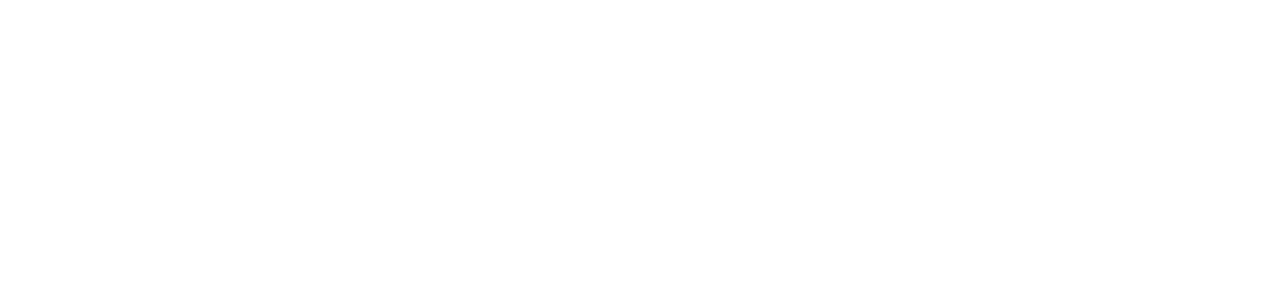
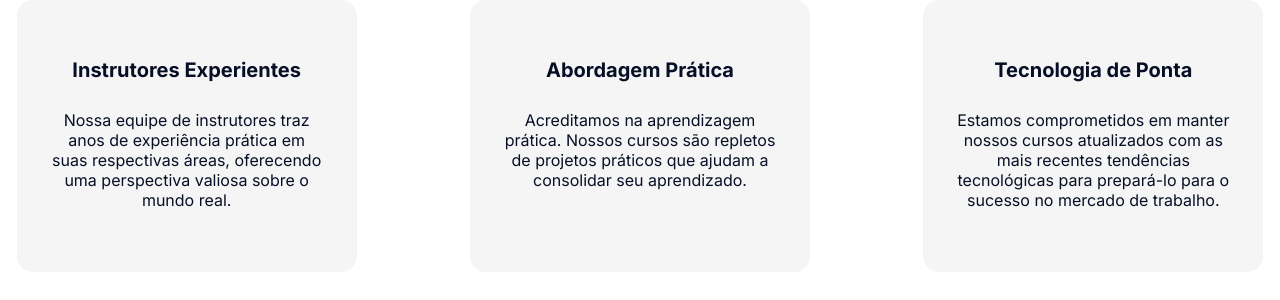
Before and after one commit to MarcosPaulo62/DBCursos-Tech, a React (Create React App) app: page / in a window 1280 px wide. Shown: the top 300 px of the page. Built offline with nearby package versions, Linux system fonts and the light colour scheme.

Commit message:
Ajustes do card

```diff
--- a/src/App.tsx
+++ b/src/App.tsx
@@ -1,6 +1,7 @@
 import { useState } from "react";
 import { ThemeProvider } from "styled-components";
 import { ColorsTheme } from "./styles/global";
+import LandingPageCard from "./components/landing-page-card/LandingPageCard";
 
 function App() {
   const [theme, setTheme] = useState(ColorsTheme);
@@ -8,6 +9,7 @@
   return (
     <ThemeProvider theme={theme}>
       <div className="App"></div>
+      <LandingPageCard />
     </ThemeProvider>
   );
 }
--- a/src/components/landing-page-card/LandingPageCard.tsx
+++ b/src/components/landing-page-card/LandingPageCard.tsx
@@ -1,20 +1,42 @@
-import { StyledSpan, StyledTag, StyledTitle } from "../../styles/typography";
-import { StyledCardContainer } from "./style";
+import { StyledTag, StyledTitle } from "../../styles/typography";
+import { StyledCardContainer, StyledContainerCard } from "./style";
 
 export default function LandingPageCard() {
   return (
+    <StyledContainerCard>
     <StyledCardContainer>
+      <div>
       <StyledTitle className="title" tag="h3" fontWeight={400} fontSize="md">
-        <strong>Título do curso</strong>
+        <strong>Instrutores Experientes</strong>
       </StyledTitle>
-      <StyledTag>
-        Lorem ipsum dolor sit amet, consectetur adipiscing elit. Mauris velit
-        nisl, laoreet eu consequat quis, vulputate at risus. Duis in neque
-        venenatis augue tincidunt mollis. Duis sed euismod neque. Maecenas.
+      <StyledTag className="card-p">
+      Nossa equipe de instrutores traz anos de experiência prática em suas respectivas áreas, oferecendo uma perspectiva valiosa sobre o mundo real.
       </StyledTag>
-      <StyledSpan className="footer-card" fontSize="md">
-        <strong>Carga horária:</strong> xx h
-      </StyledSpan>
+      </div>
     </StyledCardContainer>
+
+<StyledCardContainer>
+<div>
+<StyledTitle className="title" tag="h3" fontWeight={400} fontSize="md">
+  <strong>Abordagem Prática</strong>
+</StyledTitle>
+<StyledTag className="card-p">
+Acreditamos na aprendizagem prática. Nossos cursos são repletos de projetos práticos que ajudam a consolidar seu aprendizado.
+</StyledTag>
+</div>
+</StyledCardContainer>
+
+<StyledCardContainer>
+      <div>
+      <StyledTitle className="title" tag="h3" fontWeight={400} fontSize="md">
+        <strong>Tecnologia de Ponta</strong>
+      </StyledTitle>
+      <StyledTag className="card-p">
+      Estamos comprometidos em manter nossos cursos atualizados com as mais recentes tendências tecnológicas para prepará-lo para o sucesso no mercado de trabalho.
+      </StyledTag>
+      </div>
+    </StyledCardContainer>
+
+  </StyledContainerCard>
   );
 }
--- a/src/components/landing-page-card/style.ts
+++ b/src/components/landing-page-card/style.ts
@@ -1,22 +1,45 @@
 import styled from "styled-components";
+
+export const StyledContainerCard = styled.div`
+  display: flex;
+  justify-content: space-around;
+  align-items: center;
+  gap: 5rem;
+`
 
 export const StyledCardContainer = styled.div`
   display: flex;
   flex-direction: column;
-  justify-content: space-between;
   align-items: center;
   border-radius: 1rem;
-  background-color: ${({ theme }) => theme.color.darkBlue};
+  background-color: ${({ theme }) => theme.color.offWhite};
   width: 21.25rem;
-  height: 23.75rem;
-  gap: 1.75rem;
+  height: 17rem;
+
+  div{
+
+    margin-top: 3.6rem;
+    margin-bottom:4.2rem;
+    display: flex;
+    flex-direction: column;
+    align-items: center;
+    gap: 1.75rem;
+  }
+
 
   .title {
-    margin-top: 3.62rem;
-    color: ${({ theme }) => theme.color.white};
+
+    color: ${({ theme }) => theme.color.darkBlue};
+    text-align: center;
+
   }
 
-  .footer-card {
-    margin-bottom: 4rem;
+
+
+
+
+  .card-p {
+    color: ${({ theme }) => theme.color.darkBlue};
+    line-height: 1.25rem;
   }
 `;
```
